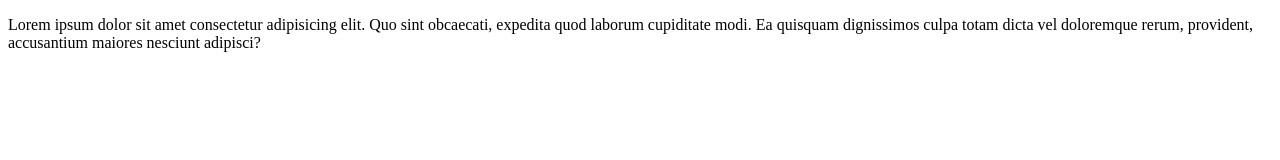
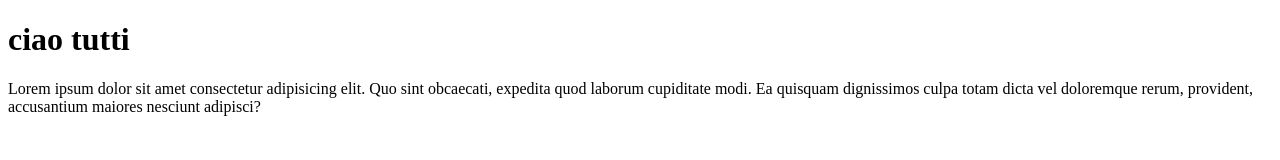
Before and after one commit to franedsandi/htmlcss-hello, a plain HTML site: page index.html in a window 1280 px wide. Drawn offline with Linux system fonts and the light colour scheme.

Commit message:
titolo in h1

```diff
--- a/index.html
+++ b/index.html
@@ -6,6 +6,7 @@
   <title>Hello World</title>
 </head>
 <body>
+  <h1>ciao tutti</h1>
   <p>Lorem ipsum dolor sit amet consectetur adipisicing elit. Quo sint obcaecati, expedita quod laborum cupiditate modi. Ea quisquam dignissimos culpa totam dicta vel doloremque rerum, provident, accusantium maiores nesciunt adipisci?</p>
 </body>
 </html>
```
